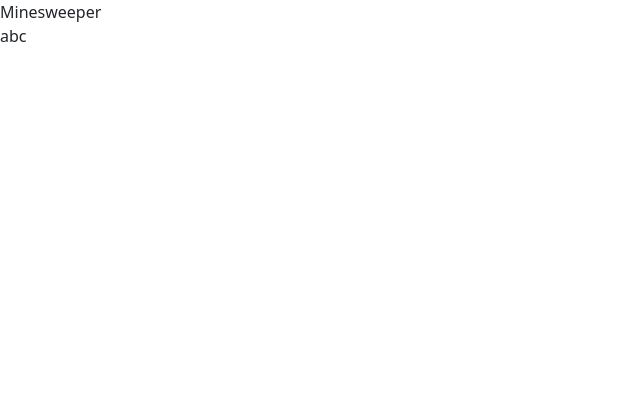
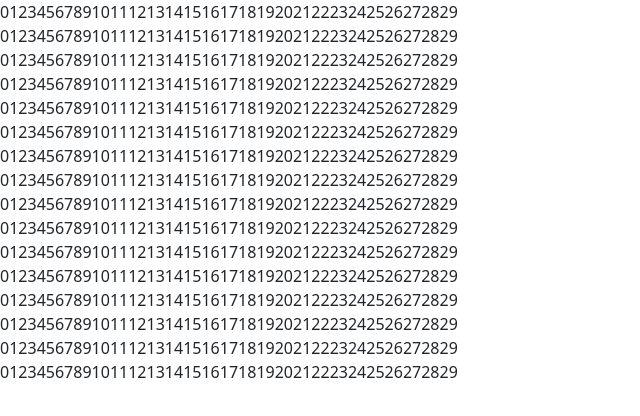
Before and after one commit to marius-ogrean/minesweeper, an Angular app: page / in a window 1280 px wide. Shown: the top 416 px of the page, without its empty margins (0-640 px from the left). Built offline with nearby package versions, Linux system fonts and the light colour scheme.

Commit message:
add cells

```diff
--- a/src/app/app.component.html
+++ b/src/app/app.component.html
@@ -1,4 +1,3 @@
-<div class="d-flex flex-column">
-  <span>Minesweeper</span>
-  <span>abc</span>
+<div class="d-flex flex-row" *ngFor="let row of rows">
+  <span *ngFor="let cell of row.cells">{{ cell.value }}</span>
 </div>
--- a/src/app/app.component.ts
+++ b/src/app/app.component.ts
@@ -1,4 +1,5 @@
 import { Component } from '@angular/core';
+import { Row } from './row';
 
 @Component({
   selector: 'app-root',
@@ -6,5 +7,11 @@
   styleUrls: ['./app.component.scss']
 })
 export class AppComponent {
-  title = 'Minesweeper';
+  rows: Array<Row> = [];
+
+  constructor() {
+    for (let i = 0; i < 16; i++) {
+      this.rows.push(new Row(30));
+    }
+  }
 }
--- /dev/null
+++ b/src/app/cell.ts
@@ -0,0 +1,7 @@
+export class Cell {
+  public value: number;
+
+  constructor(value: number) {
+    this.value = value;
+  }
+}
--- /dev/null
+++ b/src/app/row.ts
@@ -0,0 +1,14 @@
+import { Cell } from './cell';
+
+export class Row {
+  public cells: Array<Cell> = [];
+  private cellCount: number;
+
+  constructor(cellCount: number) {
+    this.cellCount = cellCount;
+
+    for (let i = 0; i < cellCount; i++) {
+      this.cells.push(new Cell(i));
+    }
+  }
+}
```
Also changed, not shown: 2 other files (tests, documents, lock files or other folders).
